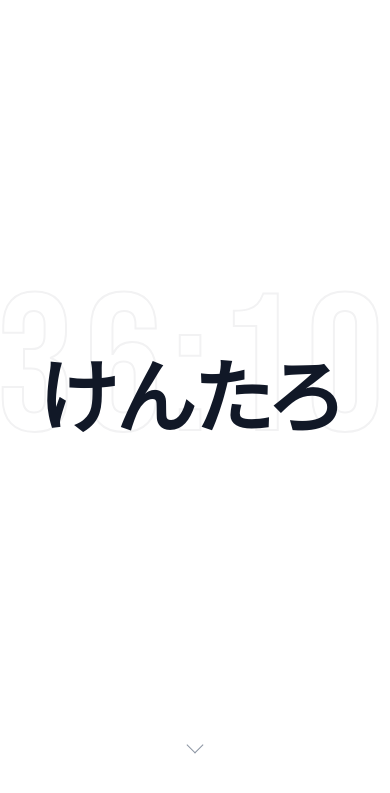
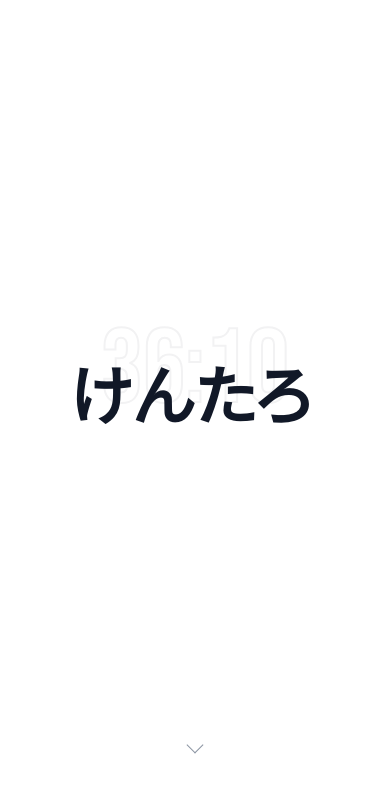
Before and after one commit to N1709/N1709.github.io, a plain HTML site: page index.html in a window 390 px wide. Shown: the part 51-844 px from the top of the page. Drawn offline with Linux system fonts and the light colour scheme.

Commit message:
Refactor font sizes and letter spacing in CSS

```diff
--- a/index.html
+++ b/index.html
@@ -165,13 +165,14 @@
       align-items: center;
       pointer-events: none;
       z-index: 0;
+      padding: 0 16px;
     }
 
     .hero-clock-text {
       font-family: var(--font-clock);
-      font-size: 45vw;
+      font-size: clamp(4rem, 30vw, 38vw);
       line-height: 1;
-      letter-spacing: 0.05em;
+      letter-spacing: 0.02em;
       color: transparent;
       -webkit-text-stroke: 2px rgba(17, 24, 39, 0.055);
       user-select: none;
@@ -180,6 +181,7 @@
       font-variant-numeric: tabular-nums;
       text-align: center;
       transform: translateY(0px);
+      max-width: 100%;
     }
 
     .typewriter-wrapper {
@@ -193,7 +195,7 @@
 
     .typewriter-text {
       font-family: var(--font-jp);
-      font-size: clamp(5rem, 13vw, 13vw);
+      font-size: clamp(4rem, 12vw, 13vw);
       font-weight: 900;
       color: var(--text-black);
       user-select: none;
@@ -427,7 +429,8 @@
         font-size: 35vw;
       }
       .hero-clock-text {
-        font-size: 45vw;
+        font-size: clamp(4rem, 28vw, 35vw);
+        letter-spacing: 0.01em;
       }
     }
 
@@ -461,7 +464,8 @@
         font-size: 38vw;
       }
       .hero-clock-text {
-        font-size: 50vw;
+        font-size: clamp(3.8rem, 27vw, 32vw);
+        letter-spacing: 0em;
       }
     }
   </style>
```
